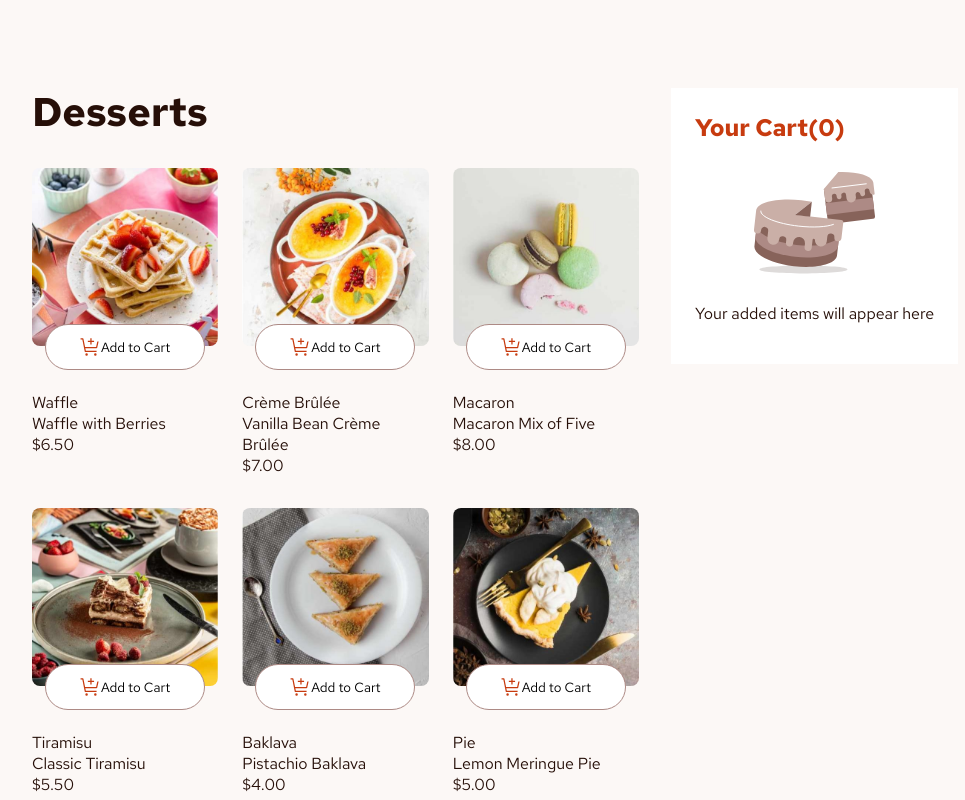
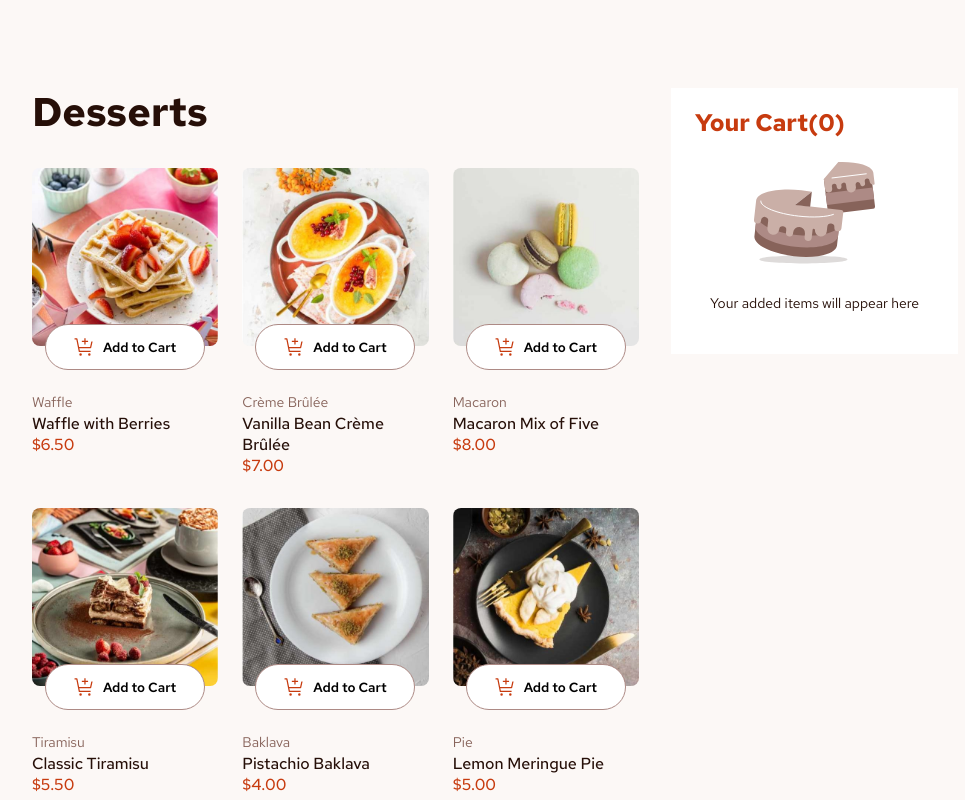
Before and after one commit to michellecordovi/ShopDessertsPage, a React (Vite) app: page / in a window 1280 px wide. Shown: the top 800 px of the page, without its empty margins (145-1110 px from the left). Built offline with nearby package versions, Linux system fonts and the light colour scheme.

Commit message:
add font stylings and hover states to dessert grid

```diff
--- a/src/App.css
+++ b/src/App.css
@@ -34,13 +34,25 @@
   position: relative;
   bottom: 22px;
   cursor: pointer;
+
+  p{
+    font-weight: 600;
+  }
 }
-
 
 .add-to-cart-button{
   background-color: white;
   border: 1px solid #AD8A85;
   justify-content: center;
+
+  p{
+    margin-left: 8px;
+  }
+}
+
+.add-to-cart-button:hover{
+  color:#C73B0F;
+  border:1px solid #C73B0F;
 }
 
 .adjust-count-button{
@@ -52,6 +64,46 @@
   img{
     cursor: pointer;
   }
+}
+
+.decrement-button,
+.incriment-button{
+  display: flex;
+  align-items: center;
+  justify-content: center;
+  padding-left: 0.1px;
+  background-color: #C73B0F;
+  border: 1px solid white;
+  border-radius: 100%;
+  height: 20px;
+  width: 20px;
+}
+
+.decrement-button:hover,
+.incriment-button:hover {
+  background-color: white;
+  cursor: pointer;
+
+  svg path{
+    fill:#C73B0F;
+  }
+}
+
+.dessert-category, .cart-item-price, .cart-item-total{
+  color:#87635A;
+}
+
+.dessert-name, .dessert-price{
+  font-size: 16px;
+  font-weight: 500;
+}
+
+.dessert-name {
+  color:#260F08;
+}
+
+.dessert-price{
+  color:#C73B0F;
 }
 
 /* CART */
--- a/src/components/CartItem.jsx
+++ b/src/components/CartItem.jsx
@@ -12,8 +12,8 @@ function CartItem({ desserts, price, name, count, cartItems, setCartItems}) {
             <div className="cart-item-info">
                 <p>{name}</p>
                 <span>{count}x</span>
-                <span>@ {new Intl.NumberFormat('en-US', { style: 'currency', currency: 'USD' }).format(price)}</span>
-                <span>{new Intl.NumberFormat('en-US', { style: 'currency', currency: 'USD' }).format(count * price)}</span>
+                <span className="cart-item-price">@ {new Intl.NumberFormat('en-US', { style: 'currency', currency: 'USD' }).format(price)}</span>
+                <span className="cart-item-total">{new Intl.NumberFormat('en-US', { style: 'currency', currency: 'USD' }).format(count * price)}</span>
             </div>
 
             <button className="remove-cart-item-button" onClick={handleClick}>
--- a/src/components/ConfirmationItem.jsx
+++ b/src/components/ConfirmationItem.jsx
@@ -8,7 +8,7 @@ function ConfirmationItem({ desserts, index, price, name, count}){
                 <div className="confirmed-item-name-block">
                     <p>{name}</p>
                     <span>{count}x</span>
-                    <span>@ {new Intl.NumberFormat('en-US', { style: 'currency', currency: 'USD' }).format(price)}</span>
+                    <span className="cart-item-price">@ {new Intl.NumberFormat('en-US', { style: 'currency', currency: 'USD' }).format(price)}</span>
                 </div>
 
                 <div className="confirmed-item-price">{new Intl.NumberFormat('en-US', { style: 'currency', currency: 'USD' }).format(count * price)}</div>
--- a/src/components/ItemCountButton.jsx
+++ b/src/components/ItemCountButton.jsx
@@ -26,11 +26,17 @@ function ItemCountButton({index, setCartItems, itemCount, setItemCount}){
     }
 
     return (
-        <button className="adjust-count-button">
-            <img className="decrement-button" onClick={handleDecrement} src="./assets/images/icon-decrement-quantity.svg" />
+        <div className="adjust-count-button">
+            <button className="decrement-button" onClick={handleDecrement}>
+            <svg xmlns="http://www.w3.org/2000/svg" width="10" height="2" fill="none" viewBox="0 0 10 2"><path fill="#fff" d="M0 .375h10v1.25H0V.375Z"/></svg>
+            </button>
+
             <p>{itemCount}</p>
-            <img className="incriment-button" onClick={handleIncrement} src="./assets/images/icon-increment-quantity.svg" />
-        </button>
+
+            <button className="incriment-button" onClick={handleIncrement}>
+            <svg xmlns="http://www.w3.org/2000/svg" width="10" height="10" fill="none" viewBox="0 0 10 10"><path fill="#fff" d="M10 4.375H5.625V0h-1.25v4.375H0v1.25h4.375V10h1.25V5.625H10v-1.25Z"/></svg>
+            </button>
+        </div>
     )
 }
 export default ItemCountButton;
--- a/src/index.css
+++ b/src/index.css
@@ -11,6 +11,8 @@ body{
   color: #260F08;
   padding: 88px;
   position: relative;
+  font-size: 14px;
+  line-height: 150%;
 }
 
 #root{
```
